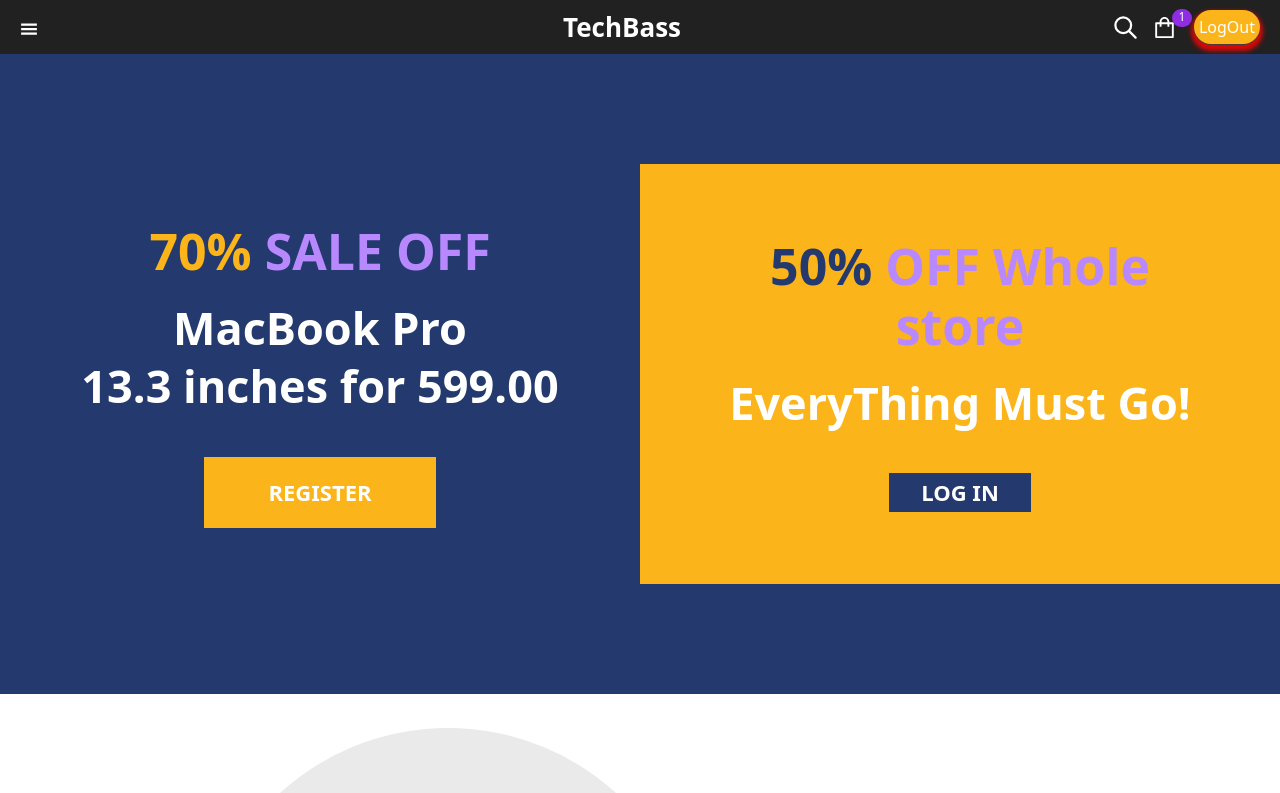
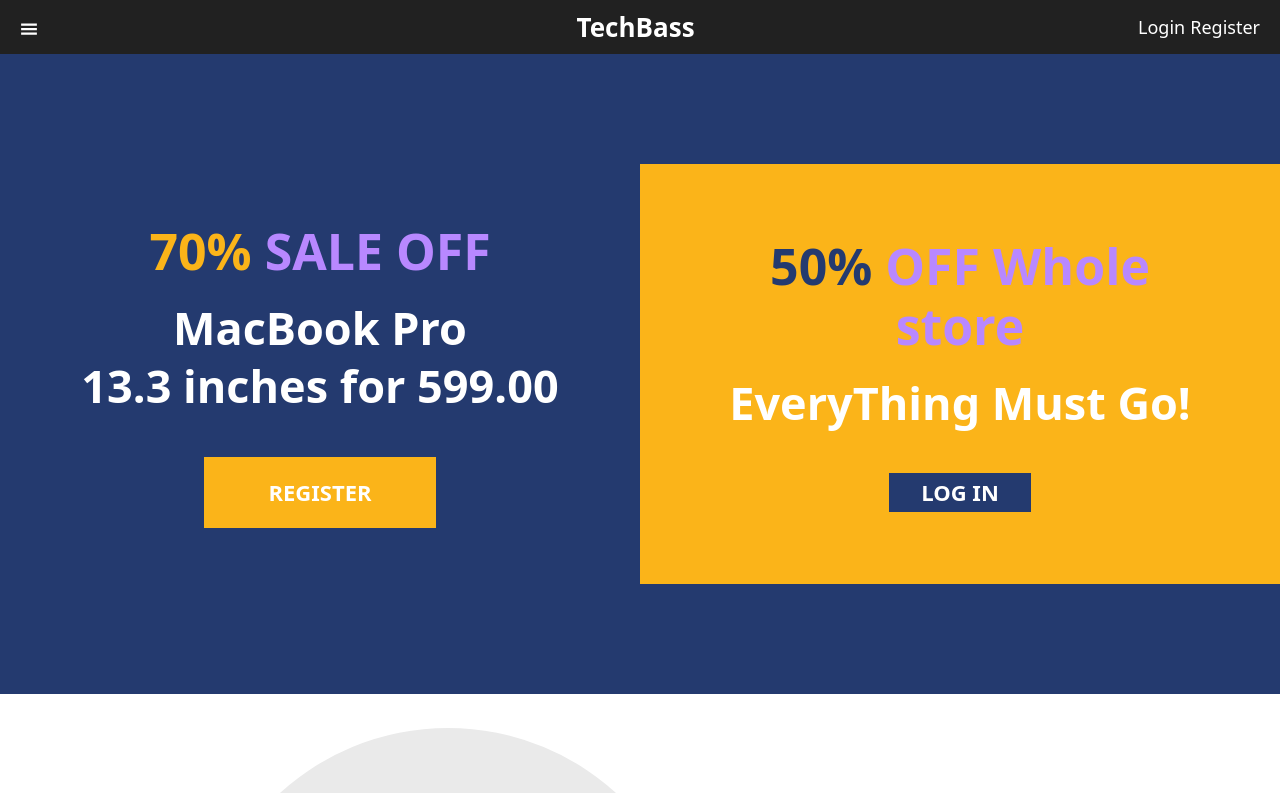
Before and after one commit to americanoame/TechBass, a React (Vite) app in the folder frontend/: page / in a window 1280 px wide. Shown: the top 793 px of the page. Built offline with nearby package versions, Linux system fonts and the light colour scheme.

Commit message:
added isLoggedIn state and css

```diff
--- a/frontend/src/components/navbar/Nav.jsx
+++ b/frontend/src/components/navbar/Nav.jsx
@@ -12,6 +12,7 @@
   const navigate = useNavigate();
   const [scrolled, setScrolled] = useState(false);
   const [navigation, setNavigation] = useState(false);
+  const [isLoggedIn, setIsLoggedIn] = useState(false);
 
   const handleScroll = () => {
     const offset = window.scrollY;
@@ -24,18 +25,20 @@
 
   useEffect(() => {
     window.addEventListener('scroll', handleScroll);
-  });
 
+    const storeData = localStorage.getItem('data');
+    if (storeData) {
+      setIsLoggedIn(true);
+    } else {
+      setIsLoggedIn(false);
+    }
+  }, []);
 
-  const logout = () =>  {
+  const logout = () => {
     localStorage.removeItem('data');
     toast.success('Log out was successful!');
     navigate('/');
   };
-
-
-
-
 
   return (
     <>
@@ -48,6 +51,8 @@
             TechBass
           </Link>
           <div className="nav-content-right">
+            {isLoggedIn && (
+              <>
                 <button type="button" className="search-icon">
                   <TbSearch />
                 </button>
@@ -58,7 +63,12 @@
                 <button onClick={logout} className="log-out-btn" title="Log Out">
                   LogOut
                 </button>
-            {/* <div className="nav-btn">
+              </>
+            )}
+
+            {!isLoggedIn && (
+              <>
+                <div className="nav-btn">
                   <Link className="create-btn" to="/login">
                     Login
                   </Link>
@@ -67,7 +77,9 @@
                   <Link className="create-btn" to="/register">
                     Register
                   </Link>
-          </div> */}
+                </div>
+              </>
+            )}
           </div>
         </div>
       </header>
--- a/frontend/src/components/navbar/navbar.css
+++ b/frontend/src/components/navbar/navbar.css
@@ -90,6 +90,15 @@
   box-shadow: rgba(60, 64, 67, 2) 0 1px 1px 0, rgba(255, 3, 3, 0.827) 0 4px 4px 3px;
 }
 
+.create-btn {
+  text-decoration: none;
+  color: white;
+  margin-left: 5px;
+
+}
+
+
+
 .main-nav.sticky-nav {
   background-color: #212121;
   color: white;
@@ -152,6 +161,11 @@
     box-shadow: rgba(60, 64, 67, 2) 0 1px 1px 0, rgba(255, 3, 3, 0.827) 0 4px 4px 3px;
   }
 
+  .create-btn {
+    font-size: 12px;
+  }
+
+
   .nav-links a {
     font-size: 13px;
   }
```
Lines whose indentation alone changed are shown as unchanged.
